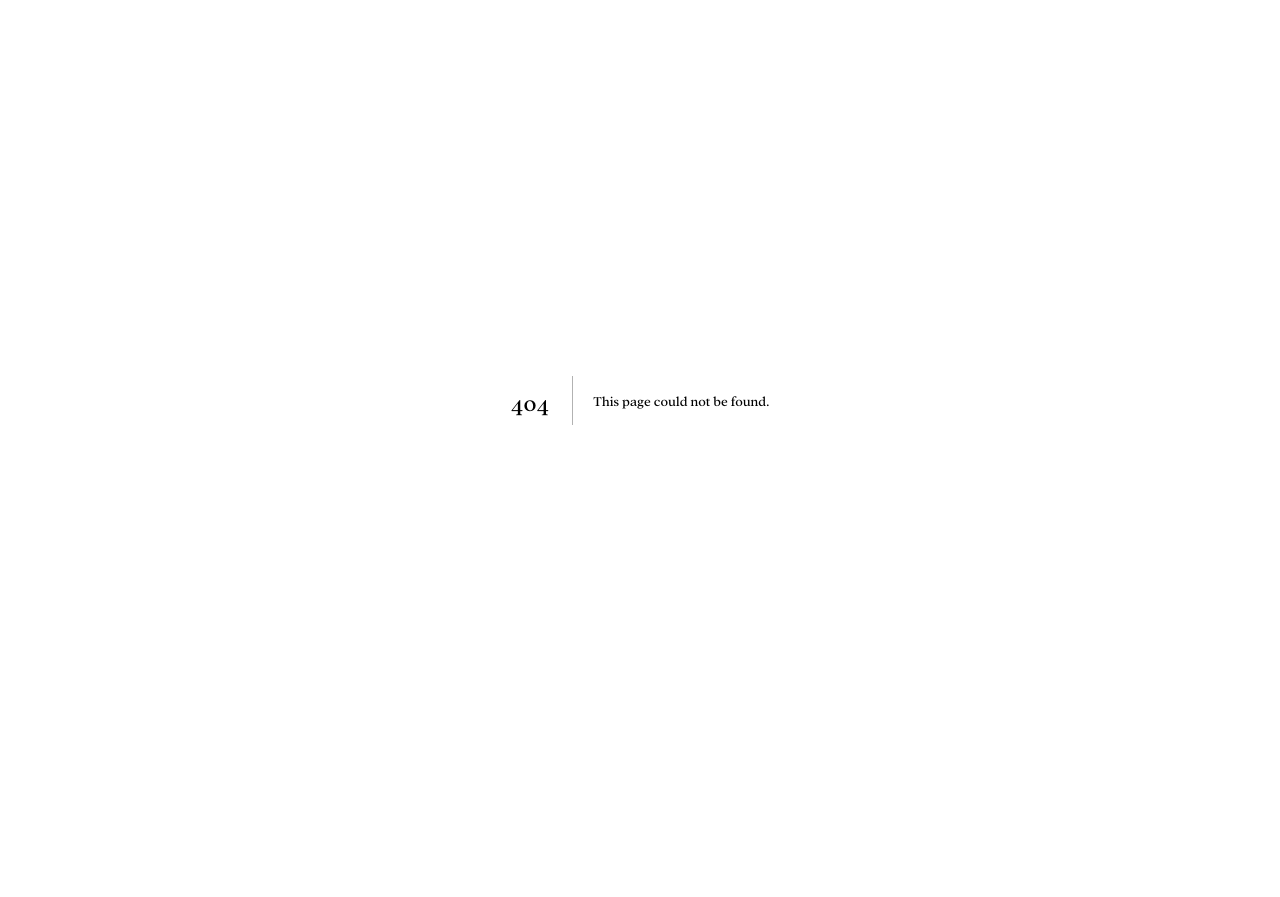
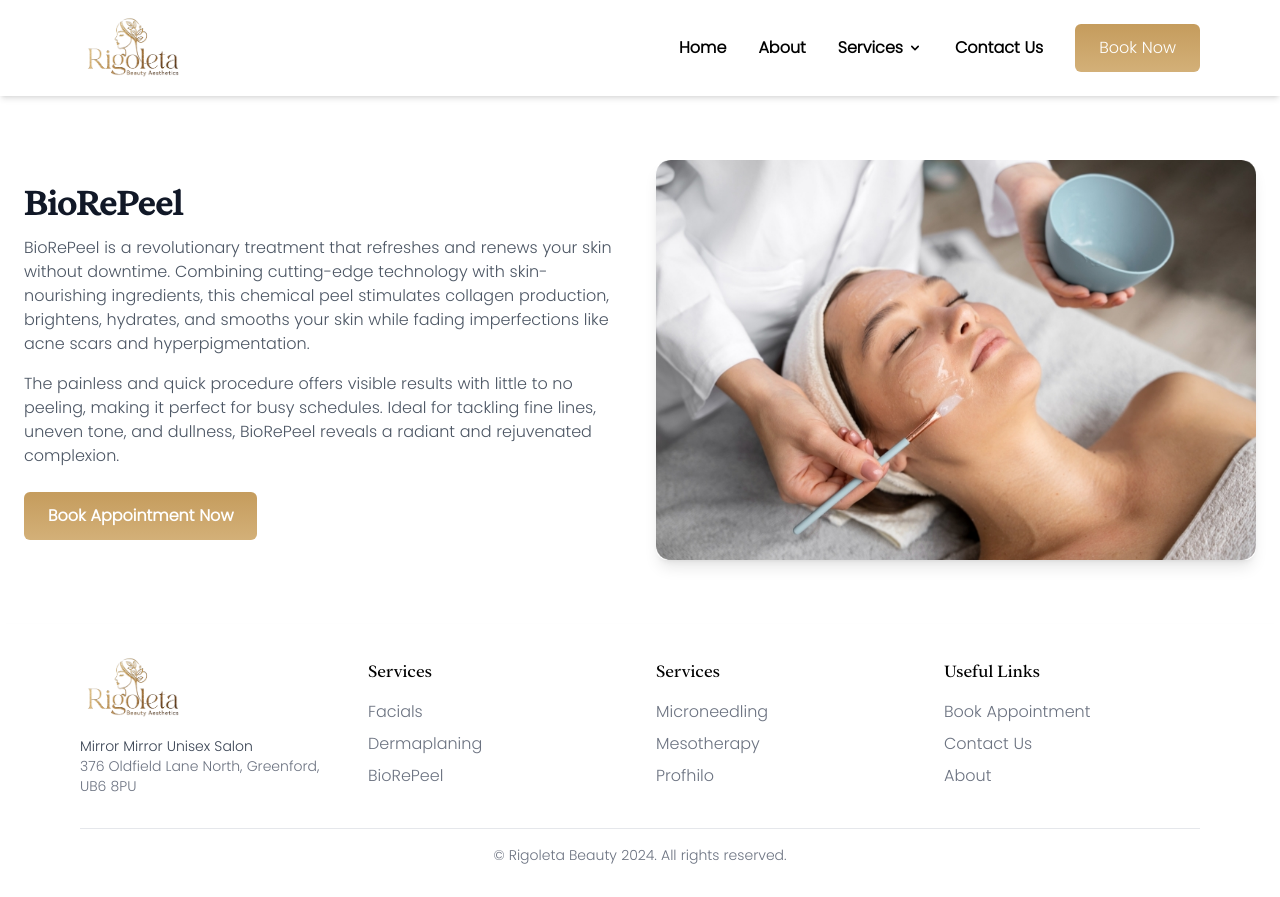
Before and after one commit to ItsBeans/beauty-site-v2, a Next.js app: page /service/biorepeel in a window 1280 px wide. Before the commit this address had no page. Before the commit the page ends 800 px from the top, so only its background shows below. Built offline with nearby package versions, Linux system fonts and the light colour scheme.

Commit message:
different pages done for each service

```diff
--- a/app/components/Header.tsx
+++ b/app/components/Header.tsx
@@ -43,19 +43,31 @@
               href="#"
               className="block px-4 py-2 text-sm text-gray-700 hover:bg-gray-100"
             >
-              Service 1
+              Dermaplaning
             </a>
             <a
               href="#"
               className="block px-4 py-2 text-sm text-gray-700 hover:bg-gray-100"
             >
-              Service 2
+              BioRePeel
             </a>
             <a
               href="#"
               className="block px-4 py-2 text-sm text-gray-700 hover:bg-gray-100"
             >
-              Service 3
+              Microneedling
+            </a>
+            <a
+              href="#"
+              className="block px-4 py-2 text-sm text-gray-700 hover:bg-gray-100"
+            >
+              Mesotherapy
+            </a>
+            <a
+              href="#"
+              className="block px-4 py-2 text-sm text-gray-700 hover:bg-gray-100"
+            >
+              Profhilo
             </a>
           </div>
         </div>
--- /dev/null
+++ b/app/components/Service.tsx
@@ -0,0 +1,33 @@
+import React from 'react';
+
+interface ServicePageProps {
+  title: string;
+  description: string;
+  additionalInfo: string;
+  image: string;
+}
+
+const Service: React.FC<ServicePageProps> = ({ title, description, additionalInfo, image }) => {
+  return (
+    <div className="max-w-7xl mx-auto px-6 py-16">
+      <div className="flex flex-col md:flex-row items-center space-y-6 md:space-y-0 md:space-x-8">
+        {/* Text Content */}
+        <div className="md:w-1/2">
+          <h1 className="text-4xl font-bold text-gray-900 mb-4">{title}</h1>
+          <p className="text-gray-600 mb-4">{description}</p>
+          <p className="text-gray-600 mb-6">{additionalInfo}</p>
+          <button className="px-6 py-3 text-white font-semibold rounded-md bg-gradient-to-b from-[#C59C5D] to-[#D3B078] hover:opacity-90 transition duration-300">
+            Book Appointment Now
+          </button>
+        </div>
+
+        {/* Image */}
+        <div className="md:w-1/2">
+          <img src={image} alt={title} className="w-full h-auto rounded-xl shadow-lg" />
+        </div>
+      </div>
+    </div>
+  );
+};
+
+export default Service;
--- /dev/null
+++ b/app/service/[service]/page.tsx
@@ -0,0 +1,69 @@
+import { notFound } from "next/navigation";
+import Service from "@/app/components/Service";
+import Header from "@/app/components/Header";
+import Footer from "@/app/components/Footer";
+
+const serviceDetails = {
+  dermaplaning: {
+    title: "Dermaplaning",
+    description:
+      "Dermaplaning is a non-invasive skincare treatment that uses a fine blade to gently exfoliate dead skin cells and vellus hair,commonly known as peach fuzz. This painless procedure removes impurities, leaving your skin noticeably smoother with an instantglow and no downtime.  ",
+    additionalInfo:
+      "Beyond enhancing your skin’s natural radiance, dermaplaning also  improves the absorption of skincare products, allowing them to penetrate more deeply and deliver enhanced benefits for a more effective routine.",
+    image: "/images/all/web/Dermaplaning.jpg",
+  },
+  biorepeel: {
+    title: "BioRePeel",
+    description:
+      "BioRePeel is a revolutionary treatment that refreshes and renews your skin without downtime. Combining cutting-edge technology with skin-nourishing ingredients, this chemical peel stimulates collagen production, brightens, hydrates, and smooths your skin while fading imperfections like acne scars and hyperpigmentation.",
+    additionalInfo:
+      "The painless and quick procedure offers visible results with little to no peeling, making it perfect for busy schedules. Ideal for tackling fine lines, uneven tone, and dullness, BioRePeel reveals a radiant and rejuvenated complexion.",
+    image: "/images/all/web/Biorepeel.jpg",
+  },
+  microneedling: {
+    title: "Microneedling",
+    description:
+      "Microneedling stimulates your skin’s natural healing process by creating tiny micro-injuries that encourage collagen and elastin production. This minimally invasive treatment enhances skin texture, improves elasticity, and reduces the appearance of scars and fine lines. ",
+    additionalInfo:
+      "With minimal discomfort and short recovery time, microneedling helps hydrate your skin and refine its tone, leaving it looking youthful and vibrant.",
+    image: "/images/all/web/Microneedling.jpg",
+  },
+  mesotherapy: {
+    title: "Mesotherapy",
+    description:
+      "Mesotherapy is a minimally invasive treatment that injects a customised blend of vitamins, antioxidants, and nutrients directly into your skin layers. This revitalising procedure enhances hydration, improves elasticity, and boosts skin firmness while restoring your natural glow. ",
+    additionalInfo:
+      "Perfect for dull, tired skin or fine lines, mesotherapy delivers noticeable results for a healthier, radiant complexion.",
+    image: "/images/all/web/Mesotherapy.jpg",
+  },
+  profhilo: {
+    title: "Profhilo",
+    description:
+      "Profhilo is an advanced skin booster designed to deeply hydrate, lift, and rejuvenate your skin. By stimulating collagen and elastin production, this quick and virtually painless treatment delivers long-lasting hydration and plumping effects. ",
+    additionalInfo:
+      "Over time, Profhilo visibly improves skin elasticity and smoothness, making it ideal for ageing skin, fine lines, and dehydration.",
+    image: "/images/all/web/Profhilo.jpg",
+  },
+  // Add more services here...
+};
+
+export default function ServicePageDynamic({ params }: { params: { service: string } }) {
+  const details = serviceDetails[params.service as keyof typeof serviceDetails];
+
+  if (!details) {
+    notFound(); // Handle 404 for invalid service names
+  }
+
+  return (
+    <>
+    <Header/>
+    <Service
+      title={details.title}
+      description={details.description}
+      additionalInfo={details.additionalInfo}
+      image={details.image}
+    />
+    <Footer/>
+    </>
+  );
+}
```
